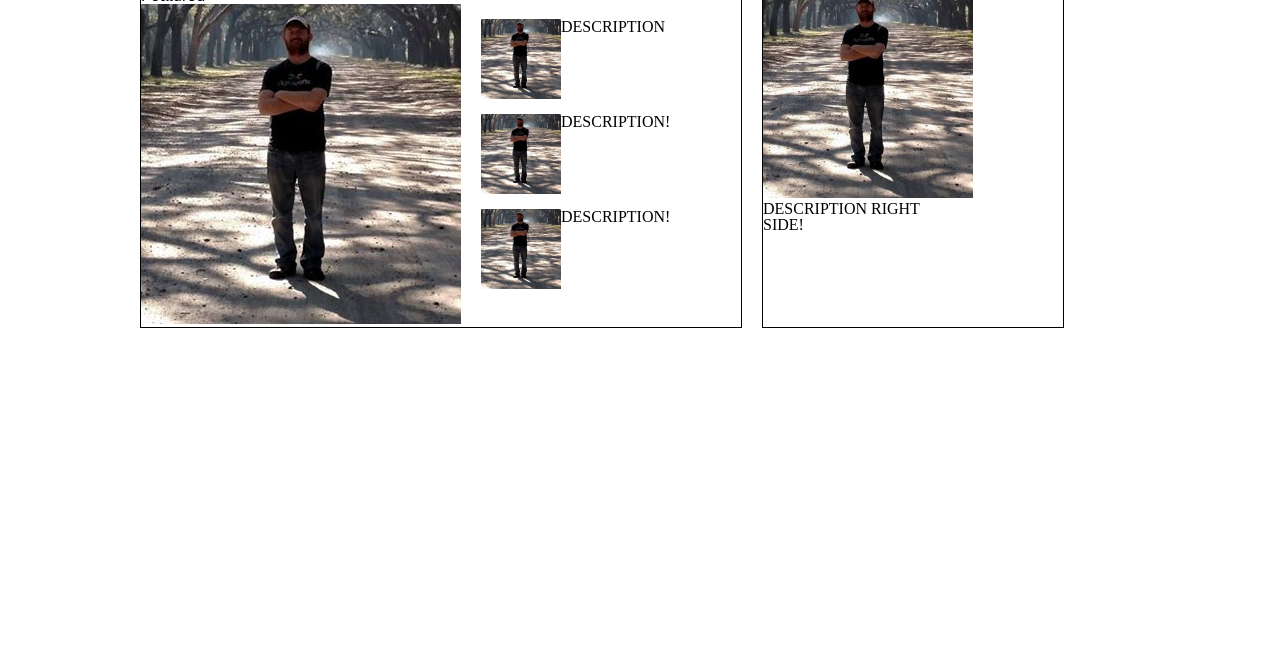
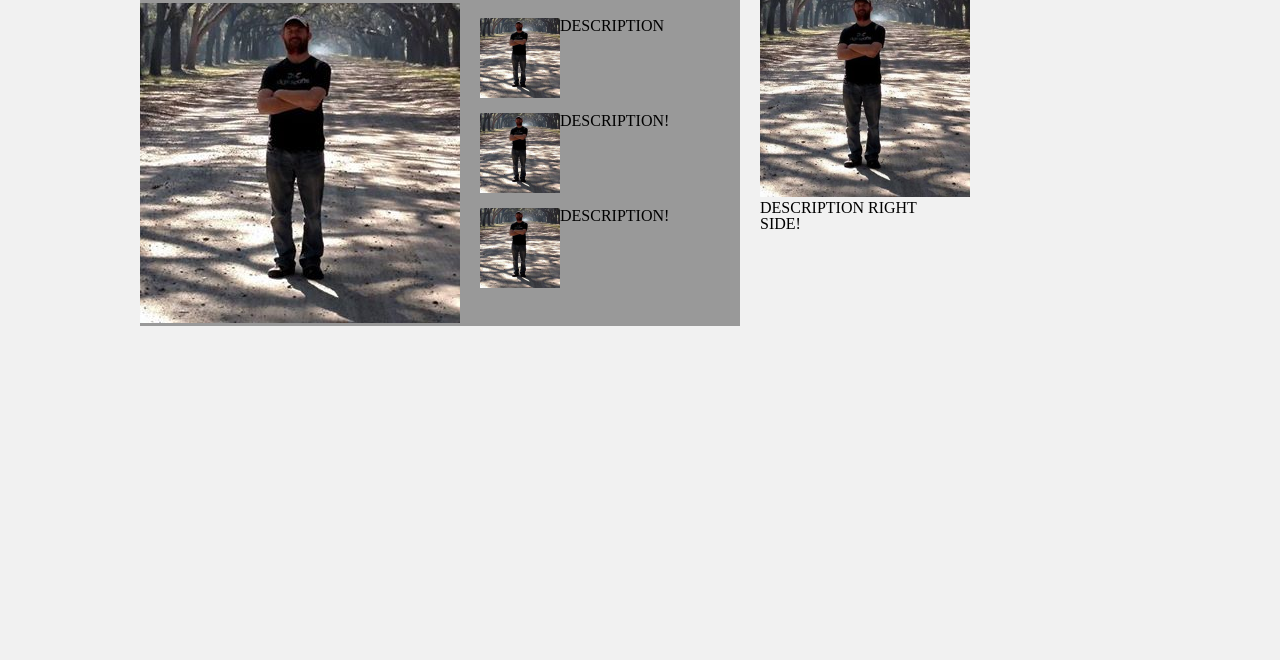
Before and after one commit to CaseyTM/youtube-clone, a plain HTML site: page index.html in a window 1280 px wide. Shown: the part 140-800 px from the top of the page. Drawn offline with Linux system fonts and the light colour scheme.

Commit message:
few updates with color

```diff
--- a/styles.css
+++ b/styles.css
@@ -5,6 +5,7 @@
 #header{
 	width: 100%;
 	float: left;
+	background-color: white;
 }
 #logo{
 	float: left;
@@ -65,7 +66,7 @@ margin-top: 50px;
 #left-side{
 	width: 60%;
 	float: left;
-	border: 1px solid black;
+	background-color: #999;
 }
 #big-video{
 	float: left;
@@ -74,7 +75,7 @@ margin-top: 50px;
 	width: 30%;
 	float: left;
 	height: 339px;
-	border: 1px solid black;
+
 	margin-left: 2%;
 }
 #thumb{
@@ -143,3 +144,6 @@ float: left;
 #big-right-desc{
 	max-width: 180px;
 }
+html{
+	background-color: #f1f1f1;
+}
```
